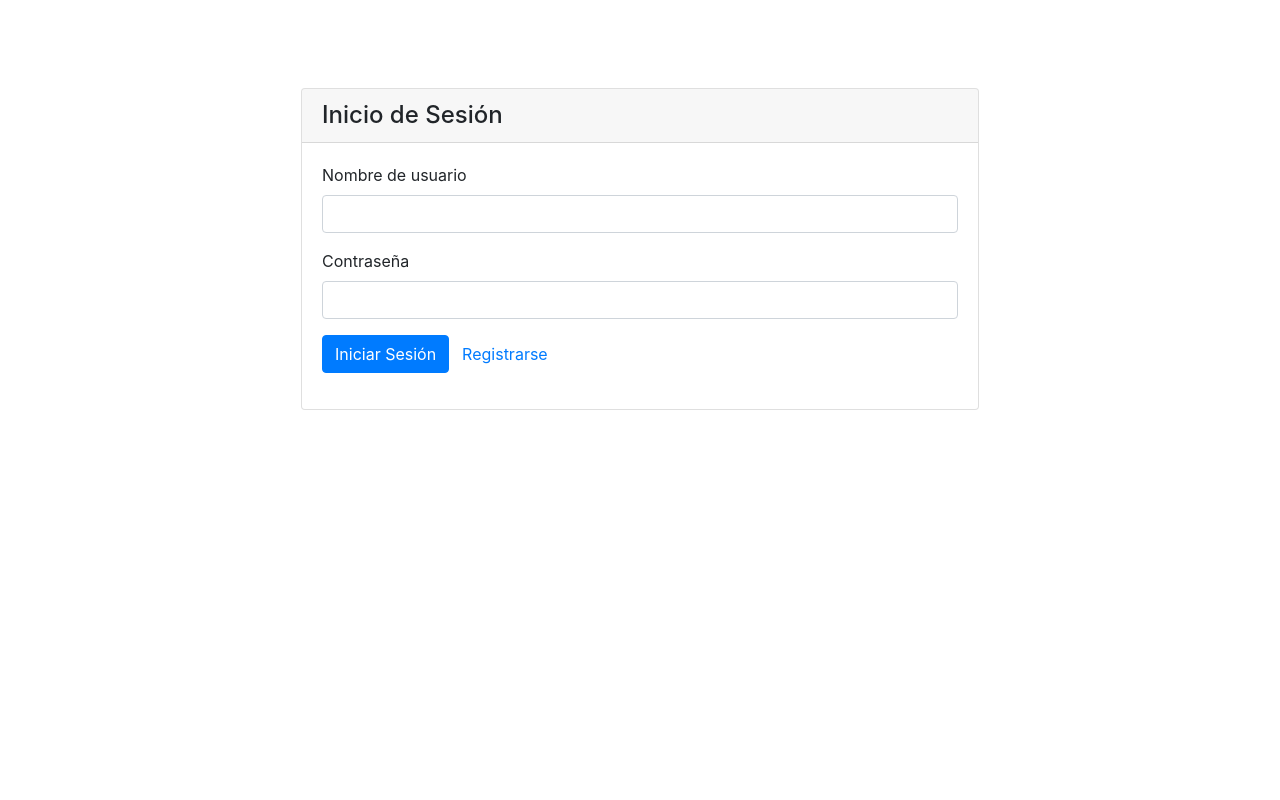
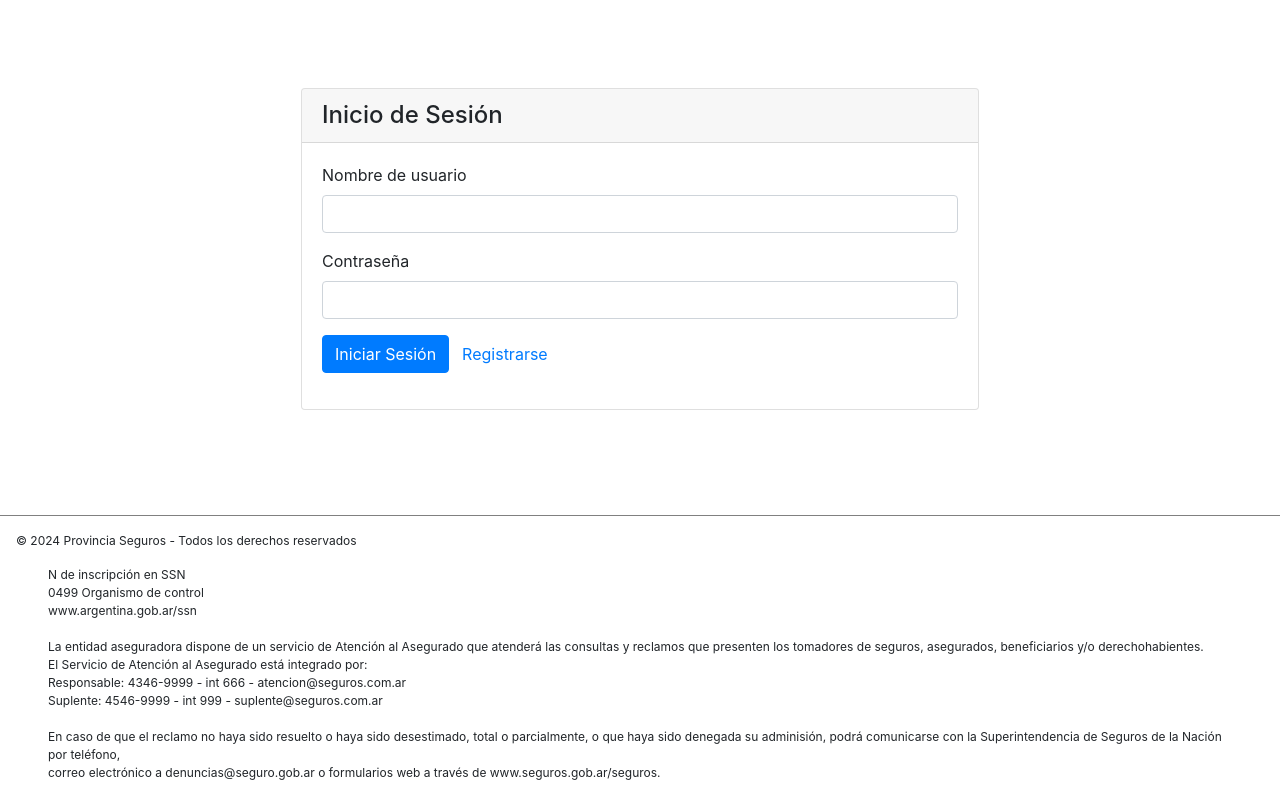
Before and after one commit to Firet/vue3-pinia-login-example, a Vue app: page /account/login in a window 1280 px wide. Built offline with nearby package versions, Linux system fonts and the light colour scheme.

Commit message:
Create Footer.vue

```diff
--- a/src/App.vue
+++ b/src/App.vue
@@ -1,5 +1,5 @@
 <script setup>
-import { Nav, Alert } from '@/components';
+import { Nav, Alert, Footer } from '@/components';
 import { useAuthStore } from '@/stores';
 
 const authStore = useAuthStore();
@@ -12,6 +12,7 @@ const authStore = useAuthStore();
         <div class="container pt-4 pb-4">
             <router-view />
         </div>
+        <Footer />
     </div>
 </template>
 
--- /dev/null
+++ b/src/components/Footer.vue
@@ -0,0 +1,50 @@
+<template>
+  <footer class="footer">
+    <p class="copyright">
+      © {{ currentYear }} Provincia Seguros - Todos los derechos reservados
+    </p>
+    <p class="legal">N de inscripción en SSN <br>
+    0499
+    Organismo de control<br>
+    www.argentina.gob.ar/ssn<br>
+    <br>
+    La entidad aseguradora dispone de un servicio de Atención al Asegurado que atenderá las consultas y reclamos que presenten los tomadores de seguros, asegurados, beneficiarios y/o derechohabientes.
+    <br>
+    El Servicio de Atención al Asegurado está integrado por: <br>
+    Responsable: 4346-9999 - int 666 - atencion@seguros.com.ar<br>
+    Suplente: 4546-9999 - int 999 - suplente@seguros.com.ar<br>
+    <br>
+    En caso de que el reclamo no haya sido resuelto o haya sido desestimado, total o parcialmente, o que haya sido denegada su adminisión, podrá comunicarse con la Superintendencia de Seguros de la Nación por teléfono,<br>
+    correo electrónico a denuncias@seguro.gob.ar o formularios web a través de www.seguros.gob.ar/seguros.<br>
+    <br>
+    </p>
+  </footer>
+</template>
+
+<style>
+.footer {
+  border-top: 1px solid grey;
+  position: absolute;
+  bottom: 0;
+  width: 100%;
+  font-size: 12px;
+}
+
+.copyright {
+    margin: 1rem;
+}
+
+.legal {
+    margin: 0 3rem;
+}
+</style>
+
+<script>
+export default {
+  computed: {
+    currentYear() {
+      return new Date().getFullYear();
+    },
+  },
+};
+</script>
--- a/src/components/index.js
+++ b/src/components/index.js
@@ -1,2 +1,3 @@
 export { default as Alert } from './Alert.vue';
 export { default as Nav } from './Nav.vue';
+export { default as Footer } from './Footer.vue';
```
